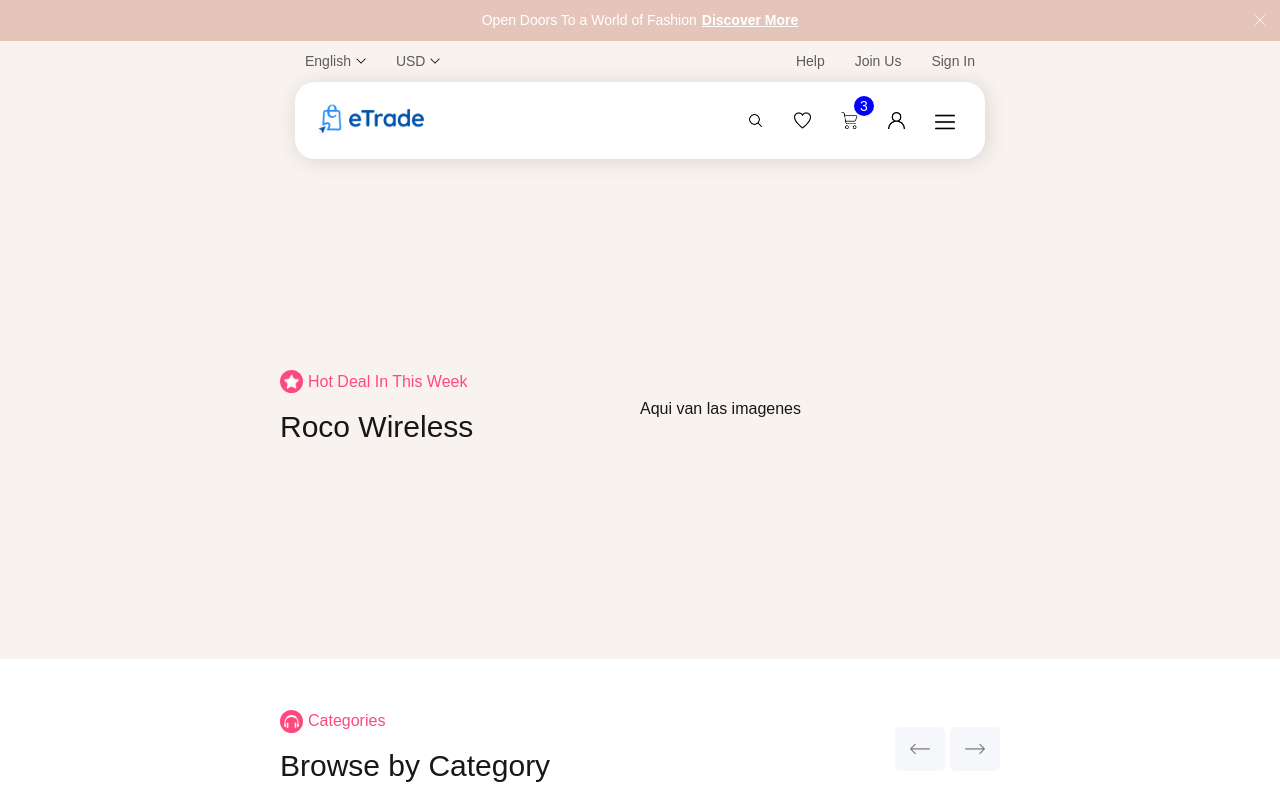
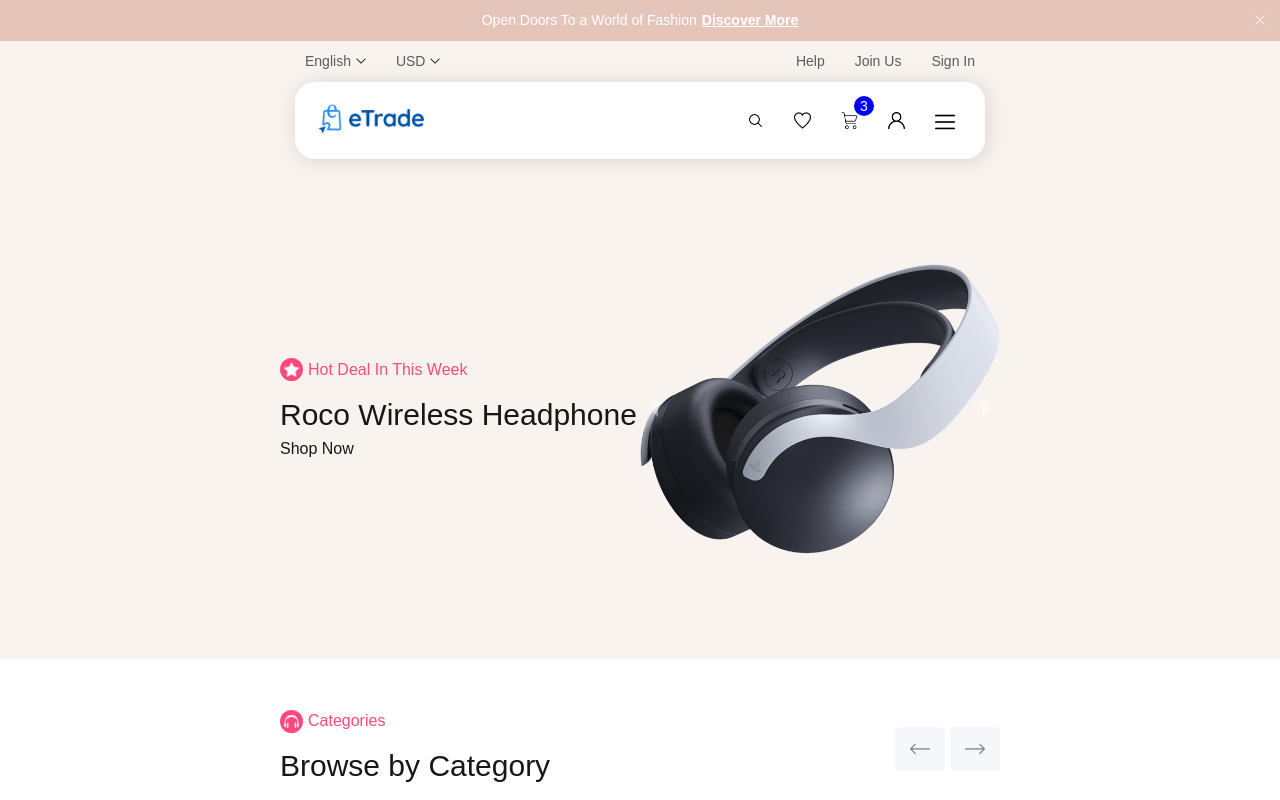
Before and after one commit to javieralarcon77/e-trade-nextjs, a Next.js app: page / in a window 1280 px wide. Shown: the top 800 px of the page. Built offline with nearby package versions, Linux system fonts and the light colour scheme.

Commit message:
agregado carrousel de imagenes al hero

```diff
--- a/components/organisms/hero/hero.tsx
+++ b/components/organisms/hero/hero.tsx
@@ -1,20 +1,50 @@
 import { HeaderSection } from "@/components/atoms/header-section/header-section";
 import "./hero.css";
+import { Carousel } from "react-responsive-carousel";
+import { useEffect, useState } from "react";
+
+const IMAGES = [
+  { image: "/images/product-38.png", title: "Roco Wireless Headphone" },
+  { image: "/images/product-39.png", title: "Smart Digital Watch" },
+  { image: "/images/product-38.png", title: "Roco Wireless Headphone" },
+  { image: "/images/product-39.png", title: "Smart Digital Watch" },
+];
 
 export function Hero() {
+  const [selectImage, setSelectImage] = useState(0);
+
   return (
     <div className="hero-background">
       <section className="hero">
         <div>
           <HeaderSection
             title="Hot Deal In This Week"
-            subtitle="Roco Wireless"
+            subtitle={IMAGES[selectImage].title}
             color="#ff497c"
             icon="/icons/star.png"
           />
+          <div>
+            <button>Shop Now</button>
+          </div>
         </div>
         <div>
-          <p>Aqui van las imagenes</p>
+          <Carousel
+            infiniteLoop={true}
+            showIndicators={false}
+            showStatus={false}
+            showThumbs={false}
+            onChange={function (index) {
+              setSelectImage(index);
+            }}
+          >
+            {IMAGES.map(function (item) {
+              return (
+                <div>
+                  <img src={item.image} />
+                </div>
+              );
+            })}
+          </Carousel>
         </div>
       </section>
     </div>
```
Also changed, not shown: public/images/product-38.png (added), public/images/product-39.png (added).
